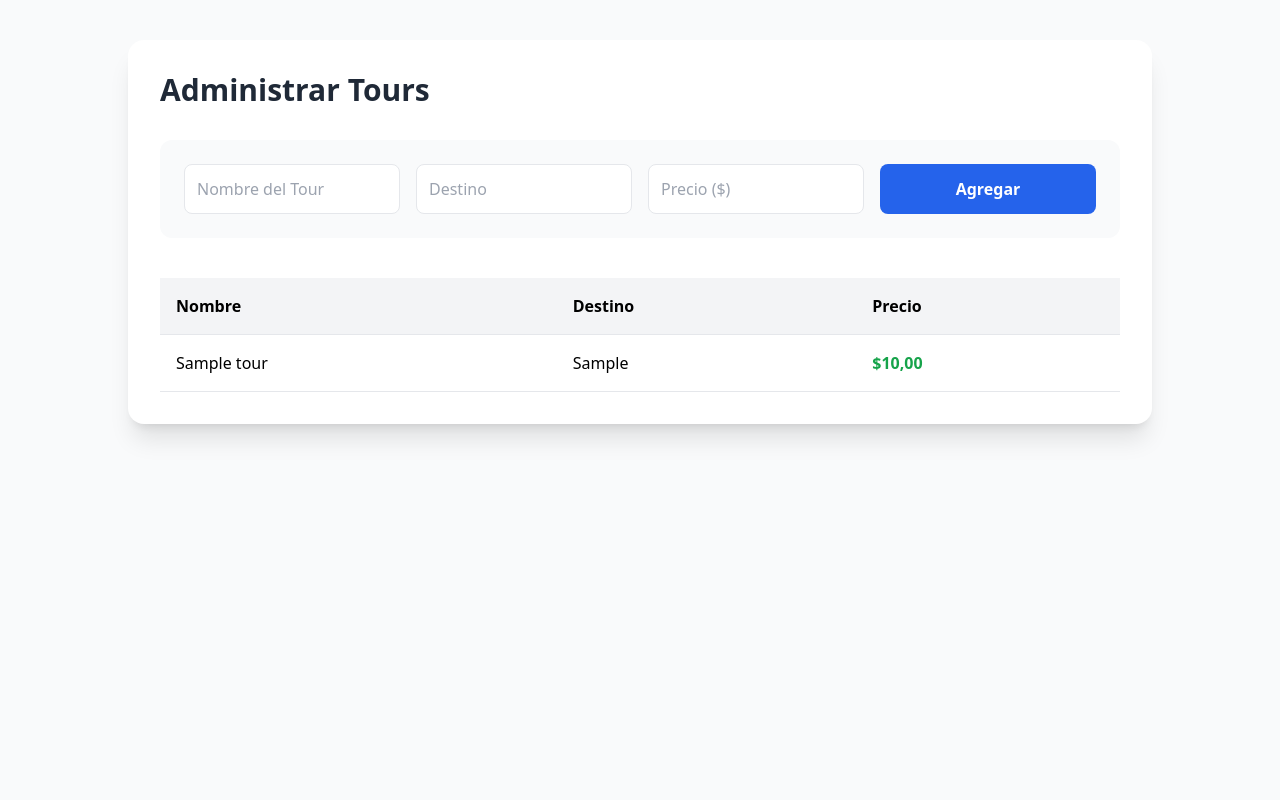
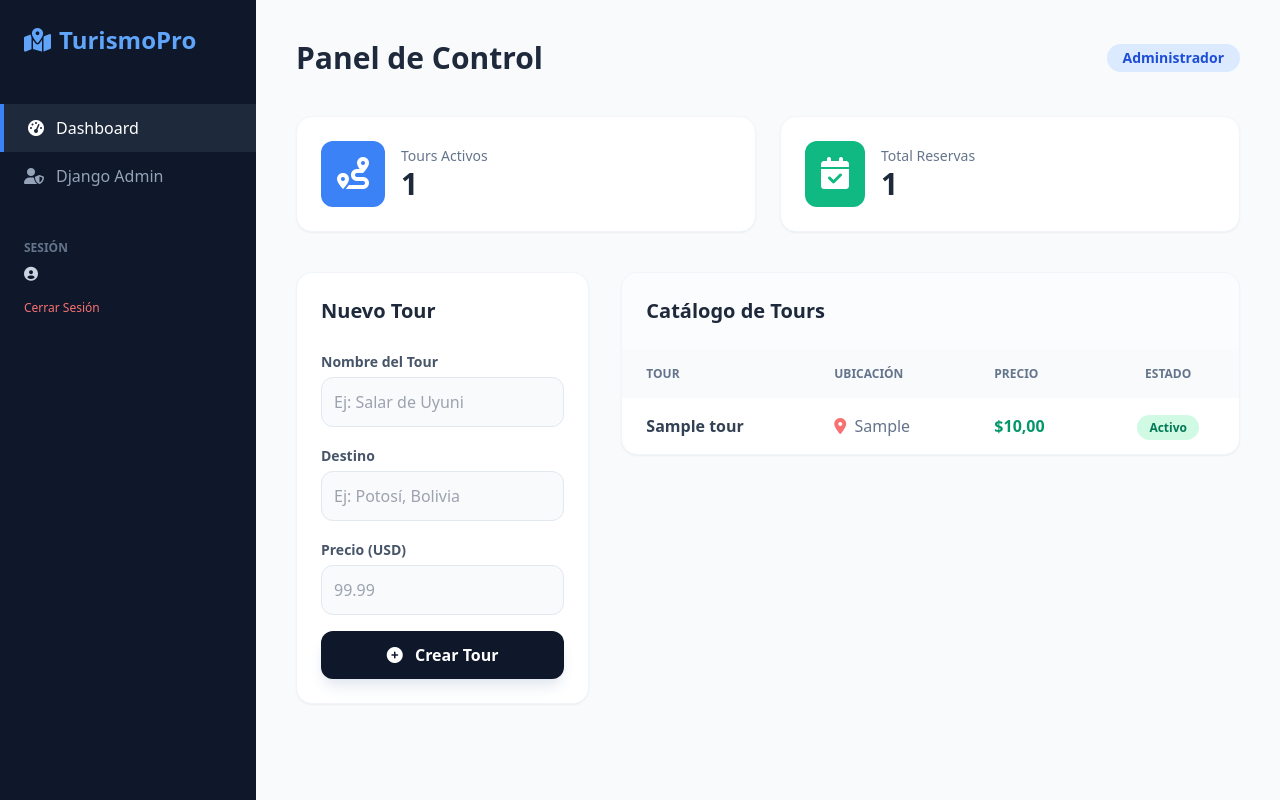
Before and after one commit to pipe613/turismo-backend-cloud, a Django app: template templates/admin_panel.html in a window 1280 px wide. Run offline with Django 5.2, Linux system fonts and the light colour scheme; tables that the repository leaves empty hold one stand-in row (values such as "Sample post"); the template is opened without the code that fills it: values that come from a table or form of the project are taken from there, most other values are stand-ins (such as "Sample title", 1, 10 or a date in 2020); parts of the project's set-up code (start-up, migrations or seed data) failed here and were passed over; some libraries are stand-ins or nearby versions.

Commit message:
Dashboard Admin Pro

```diff
--- a/templates/admin_panel.html
+++ b/templates/admin_panel.html
@@ -2,41 +2,118 @@
 <html lang="es">
 <head>
     <meta charset="UTF-8">
+    <meta name="viewport" content="width=device-width, initial-scale=1.0">
     <script src="https://cdn.tailwindcss.com"></script>
-    <title>Admin Pro</title>
+    <link rel="stylesheet" href="https://cdnjs.cloudflare.com/ajax/libs/font-awesome/6.0.0/css/all.min.css">
+    <title>Dashboard Admin | Turismo App</title>
 </head>
-<body class="bg-gray-50 min-h-screen p-4 md:p-10">
-    <div class="max-w-5xl mx-auto bg-white shadow-xl rounded-2xl p-8">
-        <h1 class="text-3xl font-bold text-gray-800 mb-8">Administrar Tours</h1>
+<body class="bg-slate-50 font-sans">
 
-        <form method="POST" class="grid grid-cols-1 md:grid-cols-4 gap-4 mb-10 bg-gray-50 p-6 rounded-xl">
+    <div class="flex min-h-screen">
+        <aside class="w-64 bg-slate-900 text-white hidden md:block">
+            <div class="p-6">
+                <h2 class="text-2xl font-bold text-blue-400"><i class="fas fa-map-marked-alt mr-2"></i>TurismoPro</h2>
+            </div>
+            <nav class="mt-6">
+                <a href="#" class="flex items-center py-3 px-6 bg-slate-800 border-l-4 border-blue-500 text-white">
+                    <i class="fas fa-tachometer-alt mr-3"></i> Dashboard
+                </a>
+                <a href="/admin/" class="flex items-center py-3 px-6 text-slate-400 hover:bg-slate-800 hover:text-white transition">
+                    <i class="fas fa-user-shield mr-3"></i> Django Admin
+                </a>
+                <div class="mt-10 px-6">
+                    <p class="text-xs uppercase text-slate-500 font-bold">Sesión</p>
+                    <p class="text-sm mt-2 text-slate-300"><i class="fas fa-user-circle mr-2"></i> {{ user.username }}</p>
+                    <a href="/admin/logout/" class="block mt-4 text-xs text-red-400 hover:text-red-300">Cerrar Sesión</a>
+                </div>
+            </nav>
+        </aside>
+
+        <main class="flex-1 p-6 md:p-10">
+            <header class="flex justify-between items-center mb-10">
+                <h1 class="text-3xl font-extrabold text-slate-800">Panel de Control</h1>
+                <span class="bg-blue-100 text-blue-700 px-4 py-1 rounded-full text-sm font-semibold">Administrador</span>
+            </header>
+
+            <div class="grid grid-cols-1 md:grid-cols-2 gap-6 mb-10">
+                <div class="bg-white p-6 rounded-2xl shadow-sm border border-slate-100 flex items-center">
+                    <div class="bg-blue-500 p-4 rounded-xl text-white mr-4">
+                        <i class="fas fa-route fa-2x"></i>
+                    </div>
+                    <div>
+                        <p class="text-slate-500 text-sm font-medium">Tours Activos</p>
+                        <p class="text-3xl font-bold text-slate-800">{{ total_tours }}</p>
+                    </div>
+                </div>
+                <div class="bg-white p-6 rounded-2xl shadow-sm border border-slate-100 flex items-center">
+                    <div class="bg-emerald-500 p-4 rounded-xl text-white mr-4">
+                        <i class="fas fa-calendar-check fa-2x"></i>
+                    </div>
+                    <div>
+                        <p class="text-slate-500 text-sm font-medium">Total Reservas</p>
+                        <p class="text-3xl font-bold text-slate-800">{{ total_reservas }}</p>
+                    </div>
+                </div>
+            </div>
+
+            <div class="grid grid-cols-1 lg:grid-cols-3 gap-8">
+                <div class="lg:col-span-1">
+                    <div class="bg-white p-6 rounded-2xl shadow-sm border border-slate-100 sticky top-10">
+                        <h3 class="text-xl font-bold text-slate-800 mb-6">Nuevo Tour</h3>
+                        <form method="POST" class="space-y-4">
                             {% csrf_token %}
-            <input name="nombre" placeholder="Nombre del Tour" class="border p-3 rounded-lg" required>
-            <input name="destino" placeholder="Destino" class="border p-3 rounded-lg" required>
-            <input type="number" name="precio" placeholder="Precio ($)" class="border p-3 rounded-lg" required>
-            <button type="submit" class="bg-blue-600 hover:bg-blue-700 text-white font-bold p-3 rounded-lg">Agregar</button>
+                            <div>
+                                <label class="text-sm font-semibold text-slate-600">Nombre del Tour</label>
+                                <input name="nombre" class="w-full mt-1 p-3 bg-slate-50 border border-slate-200 rounded-xl focus:ring-2 focus:ring-blue-500 outline-none" placeholder="Ej: Salar de Uyuni" required>
+                            </div>
+                            <div>
+                                <label class="text-sm font-semibold text-slate-600">Destino</label>
+                                <input name="destino" class="w-full mt-1 p-3 bg-slate-50 border border-slate-200 rounded-xl focus:ring-2 focus:ring-blue-500 outline-none" placeholder="Ej: Potosí, Bolivia" required>
+                            </div>
+                            <div>
+                                <label class="text-sm font-semibold text-slate-600">Precio (USD)</label>
+                                <input type="number" name="precio" class="w-full mt-1 p-3 bg-slate-50 border border-slate-200 rounded-xl focus:ring-2 focus:ring-blue-500 outline-none" placeholder="99.99" required>
+                            </div>
+                            <button type="submit" class="w-full bg-slate-900 hover:bg-slate-800 text-white font-bold py-3 rounded-xl transition duration-300 shadow-lg shadow-slate-200">
+                                <i class="fas fa-plus-circle mr-2"></i> Crear Tour
+                            </button>
                         </form>
+                    </div>
+                </div>
 
+                <div class="lg:col-span-2">
+                    <div class="bg-white rounded-2xl shadow-sm border border-slate-100 overflow-hidden">
+                        <div class="p-6 border-b border-slate-50 bg-slate-50/50">
+                            <h3 class="text-xl font-bold text-slate-800">Catálogo de Tours</h3>
+                        </div>
                         <div class="overflow-x-auto">
-            <table class="w-full text-left border-collapse">
-                <thead class="bg-gray-100">
+                            <table class="w-full text-left">
+                                <thead class="bg-slate-50 text-slate-500 text-xs uppercase font-bold">
                                     <tr>
-                        <th class="p-4 border-b">Nombre</th>
-                        <th class="p-4 border-b">Destino</th>
-                        <th class="p-4 border-b">Precio</th>
+                                        <th class="px-6 py-4">Tour</th>
+                                        <th class="px-6 py-4">Ubicación</th>
+                                        <th class="px-6 py-4">Precio</th>
+                                        <th class="px-6 py-4 text-center">Estado</th>
                                     </tr>
                                 </thead>
-                <tbody>
+                                <tbody class="divide-y divide-slate-100">
                                     {% for tour in tours %}
-                    <tr class="hover:bg-gray-50">
-                        <td class="p-4 border-b">{{ tour.nombre }}</td>
-                        <td class="p-4 border-b">{{ tour.destino }}</td>
-                        <td class="p-4 border-b font-semibold text-green-600">${{ tour.precio }}</td>
+                                    <tr class="hover:bg-slate-50/80 transition">
+                                        <td class="px-6 py-4 font-bold text-slate-700">{{ tour.nombre }}</td>
+                                        <td class="px-6 py-4 text-slate-500"><i class="fas fa-map-marker-alt text-red-400 mr-1"></i> {{ tour.destino }}</td>
+                                        <td class="px-6 py-4 font-bold text-emerald-600">${{ tour.precio }}</td>
+                                        <td class="px-6 py-4 text-center">
+                                            <span class="px-3 py-1 bg-emerald-100 text-emerald-700 rounded-full text-xs font-bold">Activo</span>
+                                        </td>
                                     </tr>
                                     {% endfor %}
                                 </tbody>
                             </table>
                         </div>
                     </div>
+                </div>
+            </div>
+        </main>
+    </div>
 </body>
 </html>
```
Also changed, not shown: core/views.py (+17 -31 lines). Lines whose indentation alone changed are shown as unchanged.
